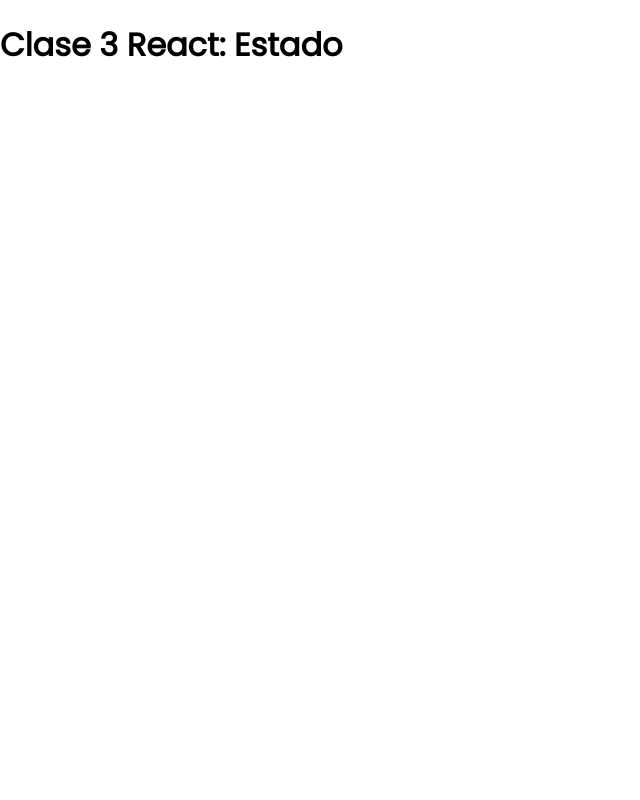
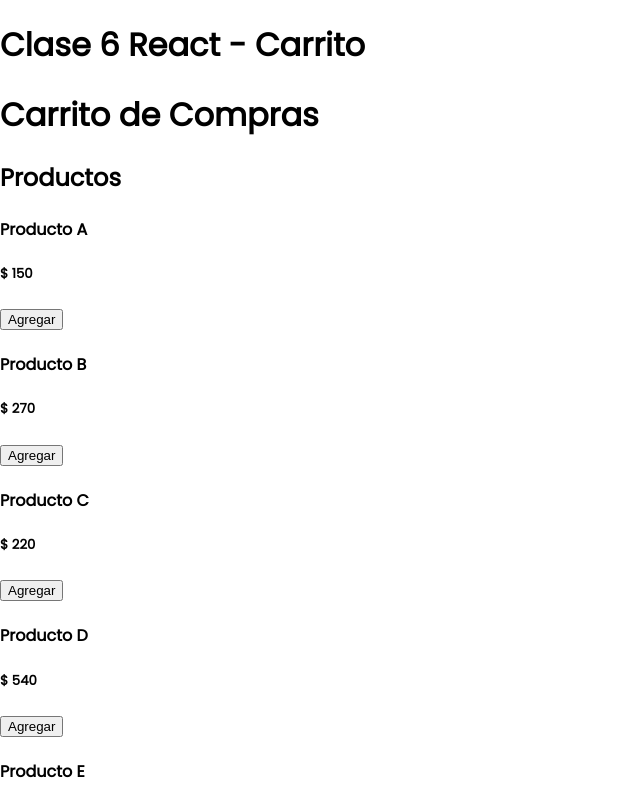
Before and after one commit to MarcosGual/clasesReact, a React (Create React App) app in the folder react-app/mi-app/: page / in a window 1280 px wide. Shown: the top 800 px of the page, without its empty margins (0-640 px from the left). Built offline with nearby package versions, Linux system fonts and the light colour scheme.

Commit message:
add: clase 6

```diff
--- a/react-app/mi-app/src/App.js
+++ b/react-app/mi-app/src/App.js
@@ -1,10 +1,12 @@
 import React from "react";
 import "./App.css";
+import Carrito from "./components/Carrito";
 
 function App() {
   return (
     <>
-      <h1>Clase 3 React: Estado</h1>
+      <h1>Clase 6 React - Carrito</h1>
+      <Carrito />
     </>
   );
 }
--- /dev/null
+++ b/react-app/mi-app/src/components/Carrito.js
@@ -0,0 +1,57 @@
+import React, { useReducer } from "react";
+import { TYPES } from "./actions";
+import { cartInitialState, cartReducer } from "./cartReducer";
+import ItemCarrito from "./ItemCarrito";
+import Producto from "./Producto";
+
+const Carrito = () => {
+  const [state, dispatch] = useReducer(cartReducer, cartInitialState);
+
+  const { products, cart } = state;
+
+  const addToCart = (id) => {
+    //console.log(id);
+    dispatch({ type: TYPES.ADD_TO_CART, payload: id });
+  };
+
+  const deleteFromCart = (id, eliminarTodos) => {
+    if (eliminarTodos) {
+      dispatch({ type: TYPES.REMOVE_ALL_ITEMS, payload: id });
+    } else {
+      dispatch({ type: TYPES.REMOVE_ITEM, payload: id });
+    }
+  };
+
+  const clearCart = () => {
+    dispatch({ type: TYPES.CLEAR_CART });
+  };
+
+  return (
+    <div>
+      <h1>Carrito de Compras</h1>
+      <h2>Productos</h2>
+      <div>
+        {products.map((product) => {
+          return (
+            <Producto key={product.id} data={product} addToCart={addToCart} />
+          );
+        })}
+      </div>
+      <h2>Carrito</h2>
+      <div>
+        {cart.map((item) => {
+          return (
+            <ItemCarrito
+              key={item.id}
+              data={item}
+              deleteFromCart={deleteFromCart}
+            />
+          );
+        })}
+      </div>
+      <button onClick={() => clearCart()}>Limpiar Carrito</button>
+    </div>
+  );
+};
+
+export default Carrito;
--- /dev/null
+++ b/react-app/mi-app/src/components/ItemCarrito.js
@@ -0,0 +1,18 @@
+import React from "react";
+
+const ItemCarrito = (props) => {
+  const { data, deleteFromCart } = props;
+
+  return (
+    <div style={{ display: "flex", justifyContent: "space-between" }}>
+      <h4>{data.nombre}</h4>
+      <h5>$ {data.precio}</h5>
+      <h5>{data.cantidad} u</h5>
+      <h5>Subtotal: $ {data.precio * data.cantidad}</h5>
+      <button onClick={()=>deleteFromCart(data.id, false)}>Eliminar Uno</button>
+      <button onClick={()=>deleteFromCart(data.id, true)}>Eliminar Todos</button>
+    </div>
+  );
+};
+
+export default ItemCarrito;
--- /dev/null
+++ b/react-app/mi-app/src/components/Producto.js
@@ -0,0 +1,15 @@
+import React from "react";
+
+const Producto = (props) => {
+  const { data, addToCart } = props;
+
+  return (
+    <div>
+      <h4>{data.nombre}</h4>
+      <h5>$ {data.precio}</h5>
+      <button onClick={()=>addToCart(data.id)}>Agregar</button>
+    </div>
+  );
+};
+
+export default Producto;
--- /dev/null
+++ b/react-app/mi-app/src/components/actions.js
@@ -0,0 +1,6 @@
+export const TYPES = {
+    ADD_TO_CART: "ADD_TO_CART",
+    REMOVE_ITEM: "REMOVE_ITEM",
+    REMOVE_ALL_ITEMS: "REMOVE_ALL_ITEMS",
+    CLEAR_CART: "CLEAR_CART"
+}
--- /dev/null
+++ b/react-app/mi-app/src/components/cartReducer.js
@@ -0,0 +1,70 @@
+import { TYPES } from "./actions";
+
+export const cartInitialState = {
+  products: [
+    { id: 1, nombre: "Producto A", precio: 150 },
+    { id: 2, nombre: "Producto B", precio: 270 },
+    { id: 3, nombre: "Producto C", precio: 220 },
+    { id: 4, nombre: "Producto D", precio: 540 },
+    { id: 5, nombre: "Producto E", precio: 450 },
+    { id: 6, nombre: "Producto F", precio: 190 },
+  ],
+  cart: [],
+};
+
+export function cartReducer(state, action) {
+  switch (action.type) {
+    case TYPES.ADD_TO_CART: {
+      let nuevoItem = state.products.find(
+        (producto) => producto.id === action.payload
+      );
+
+      let itemEnCarrito = state.cart.find((item) => item.id === nuevoItem.id);
+
+      return itemEnCarrito
+        ? {
+            ...state,
+            cart: state.cart.map((item) =>
+              item.id === itemEnCarrito.id
+                ? { ...item, cantidad: item.cantidad + 1 }
+                : item
+            ),
+          }
+        : {
+            ...state,
+            cart: [...state.cart, { ...nuevoItem, cantidad: 1 }],
+          };
+    }
+    case TYPES.REMOVE_ITEM: {
+      let itemAEliminar = state.cart.find((item) => item.id === action.payload);
+      console.log(itemAEliminar);
+
+      return itemAEliminar.cantidad > 1
+        ? {
+            ...state,
+            cart: state.cart.map((item) =>
+              item.id === action.payload
+                ? { ...item, cantidad: item.cantidad - 1 }
+                : item
+            ),
+          }
+        : {
+            ...state,
+            cart: state.cart.filter(item=>item.id!==action.payload)
+        };
+    }
+    case TYPES.REMOVE_ALL_ITEMS: {
+        let itemAEliminar = state.cart.find((item) => item.id === action.payload);
+
+        return {
+            ...state,
+            cart: state.cart.filter(item=>item.id!==action.payload)
+        };
+    }
+    case TYPES.CLEAR_CART: {
+        return cartInitialState;
+    }
+    default:
+      return state;
+  }
+}
```
Also changed, not shown: react-app/mi-app/src/data/dataTarjetas.js (deleted, +0 -40 lines).
